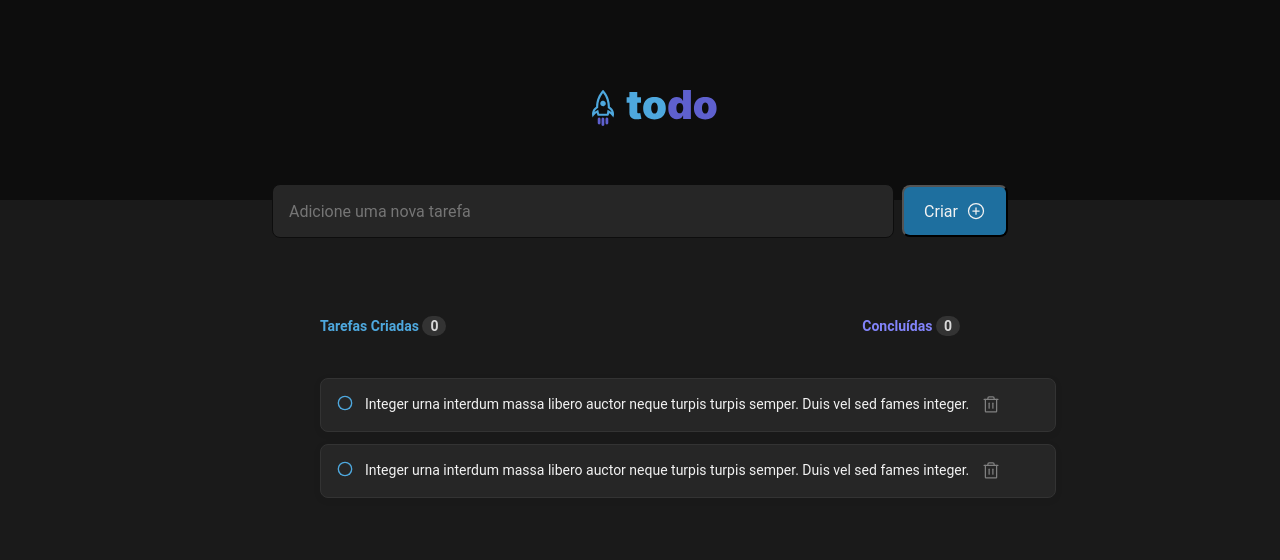
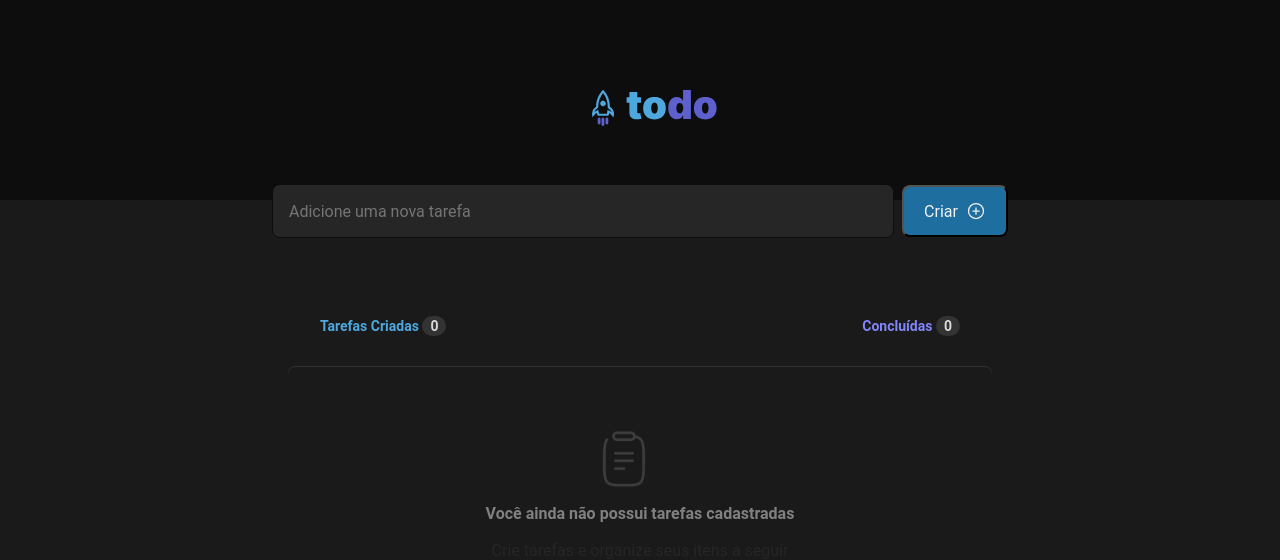
Before and after one commit to ThiagoMArc/ignite-todo-list, a React (Vite) app: page / in a window 1280 px wide. Shown: the top 560 px of the page. Built offline with nearby package versions, Linux system fonts and the light colour scheme.

Commit message:
Cria funcionalidade de adição de tasks

```diff
--- a/src/components/CreateTask.tsx
+++ b/src/components/CreateTask.tsx
@@ -1,15 +1,31 @@
 import styles from './CreateTask.module.css'
 import {PlusCircle} from 'phosphor-react'
 import { Task } from './Task'
+import { useState } from 'react'
+import { Todo } from '../models/Todo'
 
 export function CreateTask(){
+
+    const [newTodoText, setTodoText] = useState('')
+    const [todos, setTodos] = useState<Todo[]>([])
+
+    function handleCreateTodo(event: any){
+        event.preventDefault()
+        setTodos([...todos, {id: todos.length +1, name: newTodoText, completed:false}])
+        setTodoText('')
+    }
+
+    function handleNewTodoChange(event: any) {
+        setTodoText(event.target.value)
+    }
+
     return(
         <>
-            <div className={styles.wrapper}>
-                <input type="text" placeholder="Adicione uma nova tarefa" />
+            <form onSubmit={handleCreateTodo} className={styles.wrapper}>
+                <input type="text" placeholder="Adicione uma nova tarefa" onChange={handleNewTodoChange} value={newTodoText} />
                 <button title="Criar">Criar <PlusCircle size={20} /></button>
-            </div>
-            <Task/>
+            </form>
+            <Task todos={todos}/>
         </>
     )
 }
--- a/src/components/Task.tsx
+++ b/src/components/Task.tsx
@@ -1,8 +1,12 @@
 import { Trash } from 'phosphor-react'
 import clipBoard from '../assets/clipboard.svg'
 import styles from './Task.module.css'
+import { Todos } from '../models/Todos'
 
-export function Task(){
+export function Task({todos}: Todos){
+
+    const thereIsTodos = todos.length > 0;
+
     return(
         <>
             <div className={styles.taskInfo}>
@@ -10,29 +14,31 @@ export function Task(){
                 <p className={styles.completedTask}>Concluídas <span className={styles.counter}>0</span></p>
             </div>
 
-            {/* <div className={styles.noTasks}>
-                <img src={clipBoard} alt="" />
-                <p className={styles.noTaskRegistered}>Você ainda não possui tarefas cadastradas</p>
-                <p>Crie tarefas e organize seus itens a seguir</p>
-            </div> */}
+            {thereIsTodos ? (
                 <div className={styles.tasks}>
                 <ul>
-                    <li>
+                    {
+                        todos.map(td => {
+                            return (
+                                <li key={td.id}>
                                     <input type="checkbox" title="Completar tarefa" />
-                        Integer urna interdum massa libero auctor neque turpis turpis semper. Duis vel sed fames integer.
+                                    {td.name}
                                     <button className={styles.trash} title="Deletar tarefa">
                                         <Trash size={20} />
                                     </button>
                                 </li>
-                    <li>
-                        <input type="checkbox" title="Completar tarefa" />
-                        Integer urna interdum massa libero auctor neque turpis turpis semper. Duis vel sed fames integer.
-                        <button className={styles.trash} title="Deletar tarefa">
-                            <Trash size={20} />
-                        </button>
-                    </li>
+                            )
+                        })
+                    }
                 </ul>
             </div>
+            ) : (
+                <div className={styles.noTasks}>
+                    <img src={clipBoard} alt="" />
+                    <p className={styles.noTaskRegistered}>Você ainda não possui tarefas cadastradas</p>
+                    <p>Crie tarefas e organize seus itens a seguir</p>
+                </div>
+            )}
         </>
     )
 }
--- /dev/null
+++ b/src/models/Todos.ts
@@ -0,0 +1,5 @@
+import { Todo } from "./Todo";
+
+export interface Todos {
+    todos: Todo[]
+}
```
Lines whose indentation alone changed are shown as unchanged.
